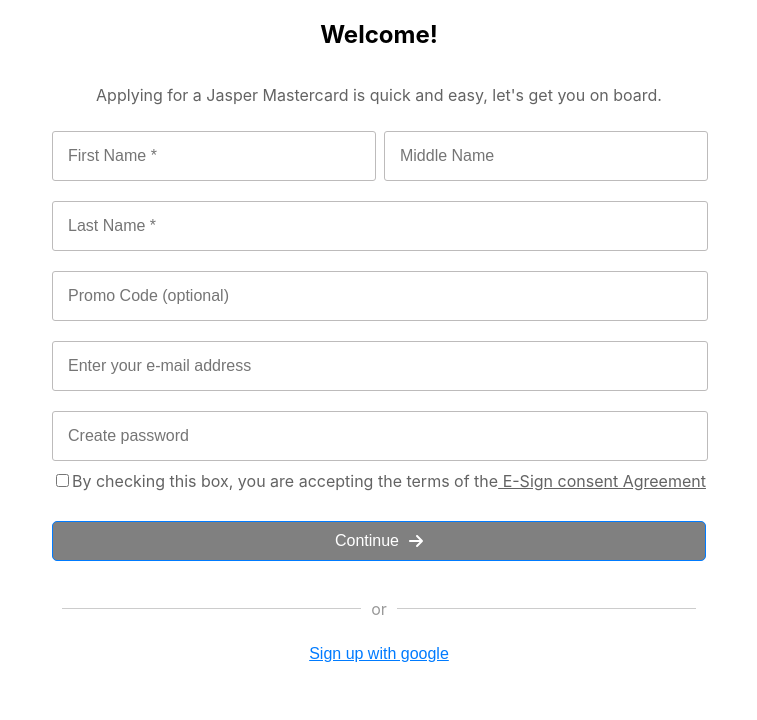
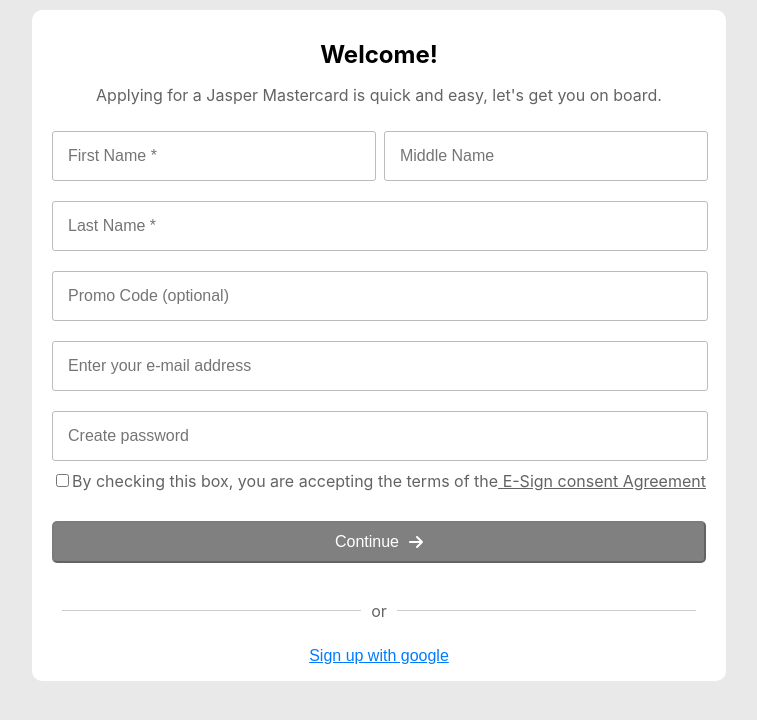
Before and after one commit to Nama-Salameh/asal-training3, a React (Create React App) app: page / in a window 1280 px wide. Both pictures are taken after a click on the button "Sign up with e-mail". Shown: the top 720 px of the page, without its empty margins (261-1018 px from the left). Built offline with nearby package versions, Linux system fonts and the light colour scheme.

Commit message:
Refactor sign up form.

```diff
--- a/src/App.scss
+++ b/src/App.scss
@@ -2,7 +2,7 @@
   display: flex;
   justify-content: center;
   text-align: center;
-  background-color: white;
+  background-color: rgb(233, 233, 233);
   color: #3c3633;
 }
 .appTitle {
--- a/src/SignUpTask/SignUpForm.tsx
+++ b/src/SignUpTask/SignUpForm.tsx
@@ -10,18 +10,15 @@
   const [formData, setFormData] = useState<{ [key: string]: string }>({});
   const [isValid, setIsValid] = useState<boolean>(false);
   const [errors, setErrors] = useState<{ [key: string]: string }>({});
-  //   const [submittedData, setSubmittedData] = useState<{ [key: string]: string }>(
-  //     {}
-  //   );
 
   const handleValidation = (event: React.ChangeEvent<HTMLInputElement>) => {
-    const { name, value } = event.target;
-    setFormData({ ...formData, [name]: value });
+    const { name, value, type, checked } = event.target;
+    const newValue = type === "checkbox" ? checked.toString() : value;
+    setFormData({ ...formData, [name]: newValue });
   };
 
   const handleSubmit = (event: React.FormEvent<HTMLFormElement>) => {
     event.preventDefault();
-    //setSubmittedData(formData);
     console.log("Form submitted!", formData);
   };
 
@@ -40,26 +37,24 @@
     ];
 
     const hasMissingValues = signWithEmail
-      ? requiredFieldsForSignWithEmail.some(
-          (field) => !formData[field] && field !== "middleName"
-        )
-      : requiredFieldsForSignWithGoogle.some(
-          (field) => !formData[field] && field !== "middleName"
-        );
+      ? requiredFieldsForSignWithEmail.some((field) => !formData[field])
+      : requiredFieldsForSignWithGoogle.some((field) => !formData[field]);
     const hasErrors = Object.values(errors).some((error) => !!error);
-    const isValidForm = !hasMissingValues && !hasErrors;
+    const isAgreementChecked = formData.agreement === "true";
+
+    const isValidForm = !hasMissingValues && !hasErrors && isAgreementChecked;
 
     setIsValid(isValidForm);
   }, [formData, errors]);
 
   return (
-    <div className="signUpForm">
-      <h2>Welcome!</h2>
+    <div className="signUpFormContainer">
+      <h2 className="title">Welcome!</h2>
       <p>
         Applying for a Jasper Mastercard is quick and easy, let's get you on
         board.
       </p>
-      <form onSubmit={handleSubmit}>
+      <form onSubmit={handleSubmit} className="signUpForm">
         <div className="inlineInputContainer">
           <div className="inputDiv">
             <InputField
@@ -103,7 +98,7 @@
           setErrors={setErrors}
         />
         {signWithEmail && (
-          <div className="emailSignUpContainer">
+          <div>
             <InputField
               name="email"
               placeholder="Enter your e-mail address"
@@ -130,12 +125,11 @@
           <input
             type="checkbox"
             name="agreement"
-            value="agree"
             className="agreementCheckbox"
             required
             onChange={handleValidation}
           />
-          <label htmlFor="agreement">
+          <label htmlFor="agreement" className="agreementLabel">
             By checking this box, you are accepting the terms of the
             <span className="agreementLink"> E-Sign consent Agreement</span>
           </label>
@@ -144,9 +138,7 @@
         {!signWithEmail ? (
           <button
             type="submit"
-            className={`continueButton continueButtonWithGoogle ${
-              !isValid ? "disabledContinueButtonWithGoogle" : ""
-            }`}
+            className={"continueButton continueButtonWithGoogle button"}
             disabled={!isValid}
           >
             <img src={googleIcon} className="googleIcon" alt="googleIcon" />
@@ -155,13 +147,15 @@
         ) : (
           <button
             type="submit"
-            className={`continueButton continueButtonWithEmail ${
-              !isValid ? "disabledContinueButtonWithEmail" : ""
+            className={`continueButton  button ${
+              !isValid
+                ? "disabledContinueButtonWithEmail"
+                : "continueButtonWithEmail"
             }`}
             disabled={!isValid}
           >
             Continue
-            <FontAwesomeIcon icon={faArrowRight} className="arrowIcon"/>
+            <FontAwesomeIcon icon={faArrowRight} className="arrowIcon" />
           </button>
         )}
       </form>
@@ -171,24 +165,11 @@
         <hr />
       </div>
       <button
-        className="changeButton"
+        className="changeButton button"
         onClick={() => setSignWithEmail(!signWithEmail)}
       >
         {signWithEmail ? "Sign up with google" : "Sign up with e-mail"}
       </button>
-
-      {/* {Object.keys(submittedData).length > 0 && (
-        <div className="submittedData">
-          <h3>Submitted Data:</h3>
-          <ul>
-            {Object.entries(submittedData).map(([key, value]) => (
-              <li key={key}>
-                <strong>{key}:</strong> {value}
-              </li>
-            ))}
-          </ul>
-        </div>
-      )} */}
     </div>
   );
 };
--- a/src/SignUpTask/signUpForm.scss
+++ b/src/SignUpTask/signUpForm.scss
@@ -1,30 +1,27 @@
-.signUpForm {
+.signUpFormContainer {
   display: flex;
   flex-direction: column;
   justify-content: center;
   align-items: center;
   color: #636363;
-  h2 {
+  border-radius: 10px;
+  background-color: white;
+  padding: 10px 20px 15px 20px;
+  margin-top: 10px;
+  .title {
     color: black;
+    margin-bottom: 0;
   }
-  button {
+  .button {
     cursor: pointer;
   }
-  form {
-    width: 100%;
-
+  .signUpForm {
     .inlineInputContainer {
       display: flex;
       gap: 10px;
-      width: 100%;
-      padding: 0;
-      margin: 0;
       .inputDiv {
         width: 100%;
       }
-    }
-    .emailSignUpContainer {
-      width: 100%;
     }
     .checkboxContanier {
       margin: 20px 0;
@@ -57,20 +54,25 @@
       }
     }
     .continueButtonWithEmail {
+      background-color: #007bff;
       border: 1px solid #007bff;
-      background-color: #007bff;
       color: white;
       .arrowIcon {
         margin-left: 10px;
       }
     }
+    .disabledContinueButtonWithEmail,
+    .disabledContinueButtonWithGoogle {
+      cursor: default;
+    }
     .disabledContinueButtonWithEmail {
       background-color: grey;
       color: white;
-      cursor: default;
+      .arrowIcon {
+        margin-left: 10px;
+      }
     }
     .disabledContinueButtonWithGoogle {
-      cursor: default;
       opacity: 0.5;
     }
   }
@@ -87,10 +89,6 @@
       background-color: #ccc;
       margin: 0 10px;
     }
-    span {
-      font-size: 16px;
-      color: #999;
-    }
   }
   .changeButton {
     border: none;
--- a/src/components/SignUpTaskComponents/InputField.tsx
+++ b/src/components/SignUpTaskComponents/InputField.tsx
@@ -35,20 +35,18 @@
       case validity.valueMissing:
         errorMessage = "Required!";
         break;
-      case validity.tooShort:
-        errorMessage = "Too short!";
-        break;
       case validity.typeMismatch && name === "email":
         errorMessage = "Please enter a valid email";
         break;
       case validity.patternMismatch && name === "password":
         errorMessage = "Enter a valid password";
         break;
-      case (
-        validity.patternMismatch &&
-        (name === "firstName" || name === "lastName" || name === "middleName")
-      ):
+      case validity.patternMismatch &&
+        (name === "firstName" || name === "lastName" || name === "middleName"):
         errorMessage = "Please enter a valid name";
+        break;
+      case validity.tooShort:
+        errorMessage = "Too short!";
         break;
       default:
         break;
@@ -58,7 +56,6 @@
     setErrors((prevErrors) => ({ ...prevErrors, [name]: errorMessage }));
     onChange(event);
   };
-
 
   return (
     <div className="inputContainer">
--- a/src/components/SignUpTaskComponents/inputField.scss
+++ b/src/components/SignUpTaskComponents/inputField.scss
@@ -17,7 +17,7 @@
     font-size: 14px;
     display: flex;
     align-items: center;
-    margin-bottom: 15px;
+    margin-bottom: 5px;
   }
   .notValidInput {
     border: 1px solid red;
--- a/src/index.scss
+++ b/src/index.scss
@@ -5,7 +5,7 @@
     sans-serif;
   -webkit-font-smoothing: antialiased;
   -moz-osx-font-smoothing: grayscale;
-  background-color:white;
+  background-color: rgb(233, 233, 233);
 }
 
 code {
```
